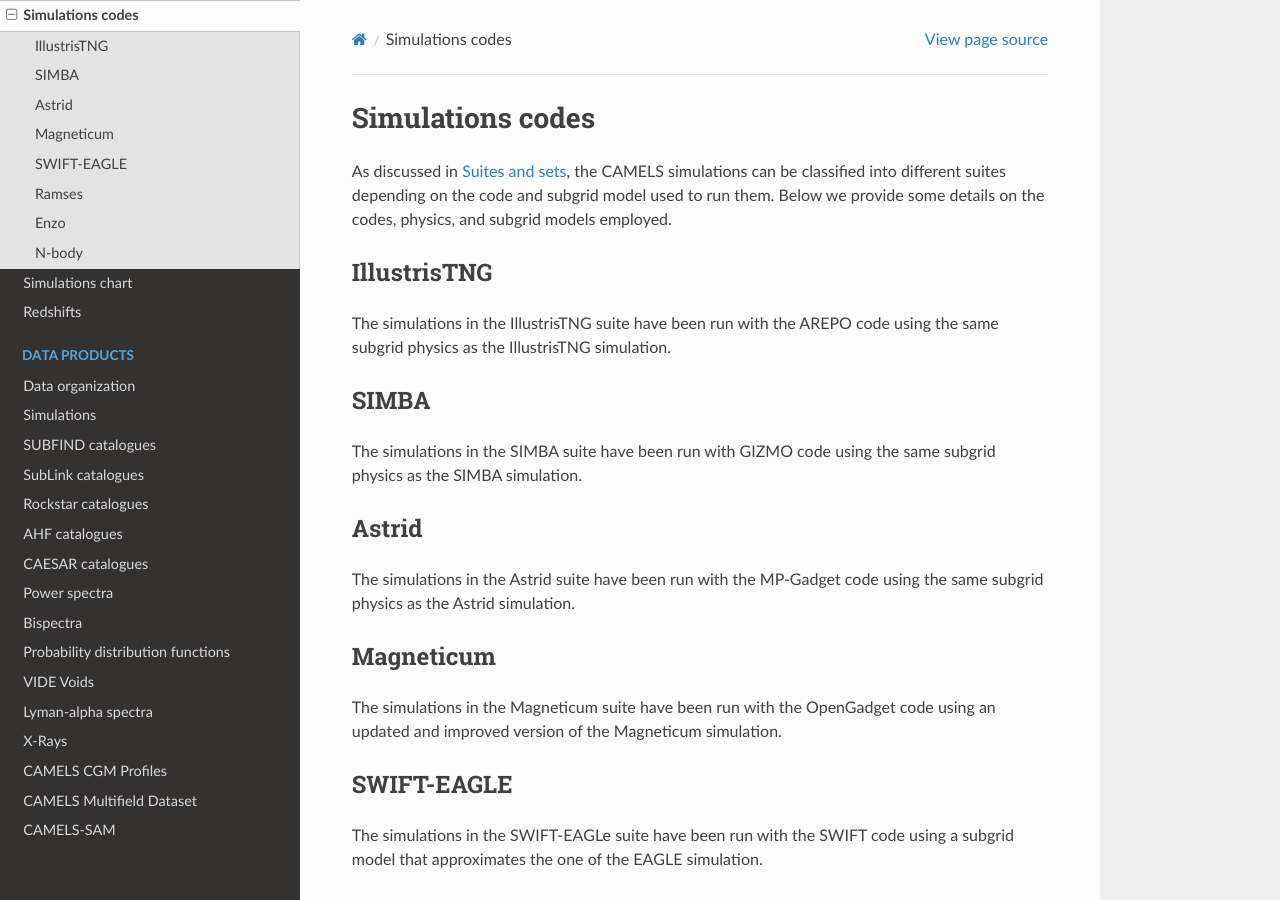
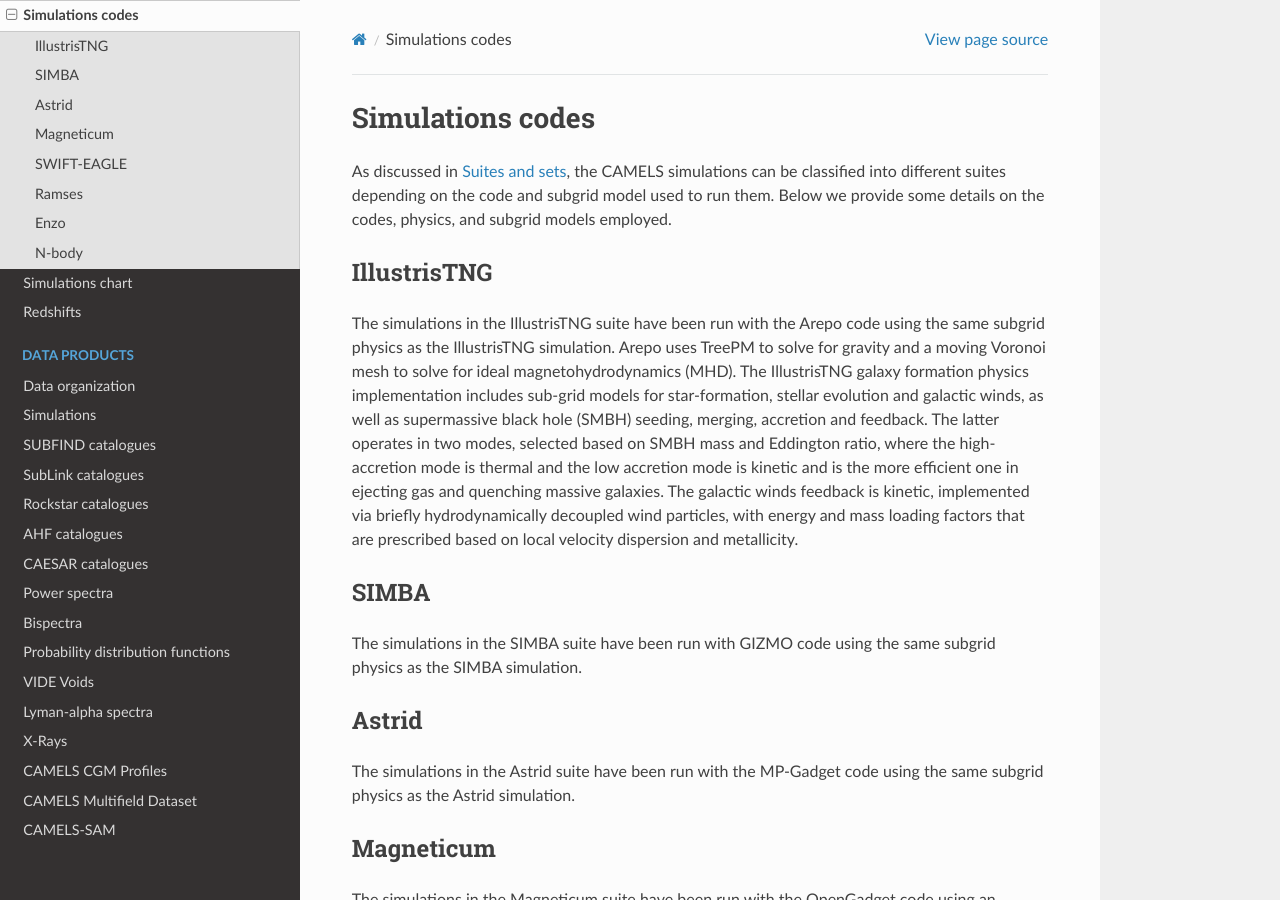
Before and after one commit to franciscovillaescusa/CAMELS, a Sphinx documentation site: the page built from docs/source/codes.rst, in a window 1280 px wide and 900 px high. Built offline with Sphinx 7.4.7 and the Read the Docs theme 2.0.0, drawn with Linux system fonts in a browser that asks for light colours; pages that are not in the unit, such as notebooks, are missing from menus.

Commit message:
Update codes.rst for a brief IllustrisTNG description

```diff
--- a/docs/source/codes.rst
+++ b/docs/source/codes.rst
@@ -9,7 +9,7 @@
 IllustrisTNG
 ~~~~~~~~~~~~
 
-The simulations in the IllustrisTNG suite have been run with the AREPO code using the same subgrid physics as the IllustrisTNG simulation.
+The simulations in the IllustrisTNG suite have been run with the Arepo code using the same subgrid physics as the IllustrisTNG simulation. Arepo uses TreePM to solve for gravity and a moving Voronoi mesh to solve for ideal magnetohydrodynamics (MHD). The IllustrisTNG galaxy formation physics implementation includes sub-grid models for star-formation, stellar evolution and galactic winds, as well as supermassive black hole (SMBH) seeding, merging, accretion and feedback. The latter operates in two modes, selected based on SMBH mass and Eddington ratio, where the high-accretion mode is thermal and the low accretion mode is kinetic and is the more efficient one in ejecting gas and quenching massive galaxies. The galactic winds feedback is kinetic, implemented via briefly hydrodynamically decoupled wind particles, with energy and mass loading factors that are prescribed based on local velocity dispersion and metallicity.
 
 SIMBA
 ~~~~~
```
